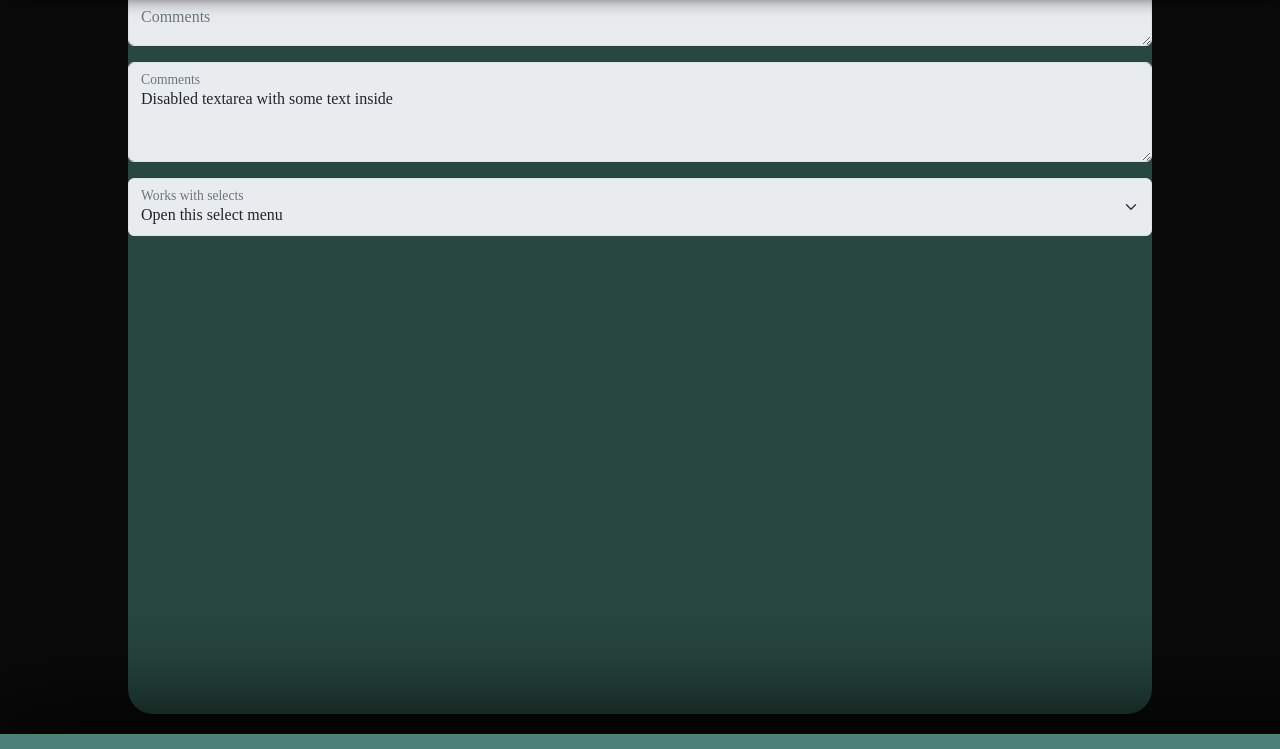
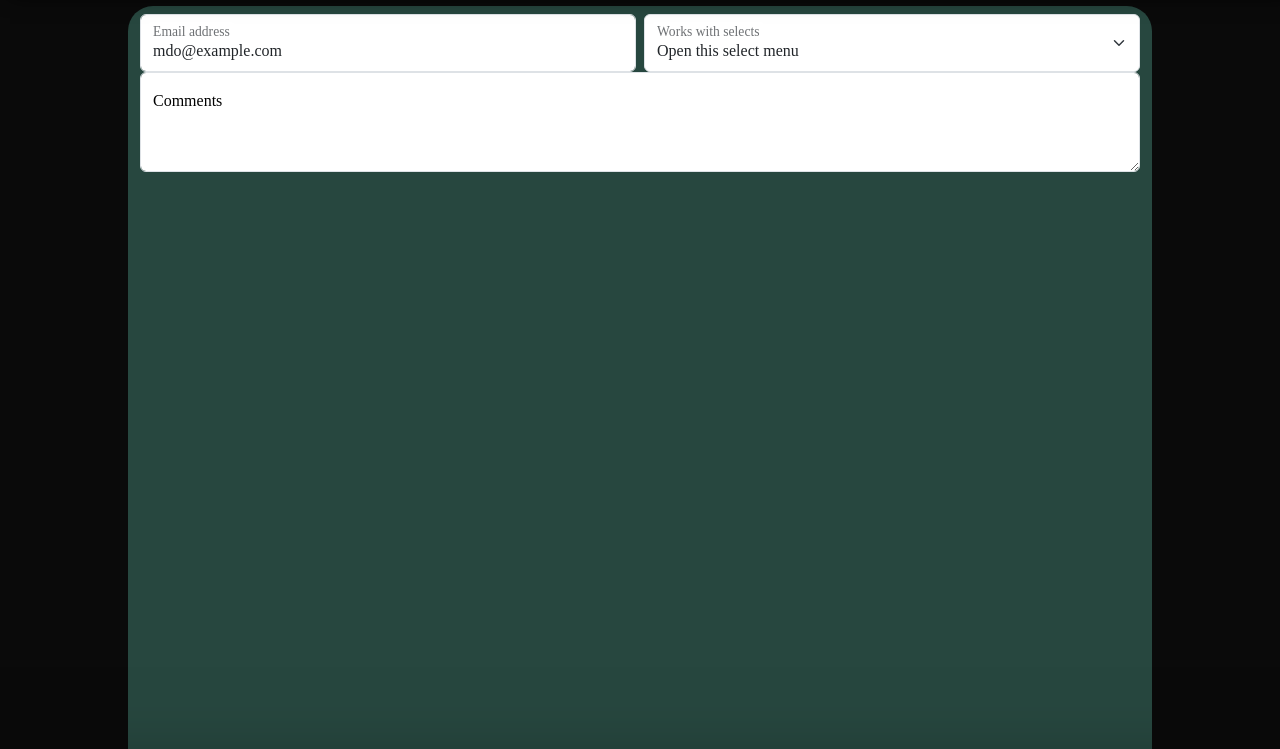
Before and after one commit to ezzequiel1889/entrega72360-Maidana-DesarrolloWeb, a plain HTML site: page pages/contacto.html in a window 1280 px wide. Shown: the part 86-835 px from the top of the page. Drawn offline with nearby package versions, Linux system fonts and the light colour scheme.

Commit message:
probrnado contactohtml con bootstrap

```diff
--- a/pages/contacto.html
+++ b/pages/contacto.html
@@ -35,26 +35,32 @@
 
 
         <main> <!-- CUERPO DE PAGINA -->
-            <div class="form-floating mb-3">
-                <input type="email" class="form-control" id="floatingInputDisabled" placeholder="name@example.com" disabled>
-                <label for="floatingInputDisabled">Email address</label>
+            <div class="container">
+                <form style="margin-top: 100px;">
+                    <div class="row g-2">
+                        <div class="col-md">
+                          <div class="form-floating">
+                            <input type="email" class="form-control" id="floatingInputGrid" placeholder="name@example.com" value="mdo@example.com">
+                            <label for="floatingInputGrid">Email address</label>
                           </div>
-              <div class="form-floating mb-3">
-                <textarea class="form-control" placeholder="Leave a comment here" id="floatingTextareaDisabled" disabled></textarea>
-                <label for="floatingTextareaDisabled">Comments</label>
                         </div>
-              <div class="form-floating mb-3">
-                <textarea class="form-control" placeholder="Leave a comment here" id="floatingTextarea2Disabled" style="height: 100px" disabled>Disabled textarea with some text inside</textarea>
-                <label for="floatingTextarea2Disabled">Comments</label>
-              </div>
+                        <div class="col-md">
                           <div class="form-floating">
-                <select class="form-select" id="floatingSelectDisabled" aria-label="Floating label disabled select example" disabled>
+                            <select class="form-select" id="floatingSelectGrid">
                               <option selected>Open this select menu</option>
                               <option value="1">One</option>
                               <option value="2">Two</option>
                               <option value="3">Three</option>
                             </select>
-                <label for="floatingSelectDisabled">Works with selects</label>
+                            <label for="floatingSelectGrid">Works with selects</label>
+                          </div>
+                        </div>
+                      </div>
+                    <div class="form-floating">
+                        <textarea class="form-control" placeholder="Leave a comment here" id="floatingTextarea2" style="height: 100px"></textarea>
+                        <label for="floatingTextarea2">Comments</label>
+                      </div>
+                </form>
             </div>
         </main>
 
```
Lines whose indentation alone changed are shown as unchanged.
